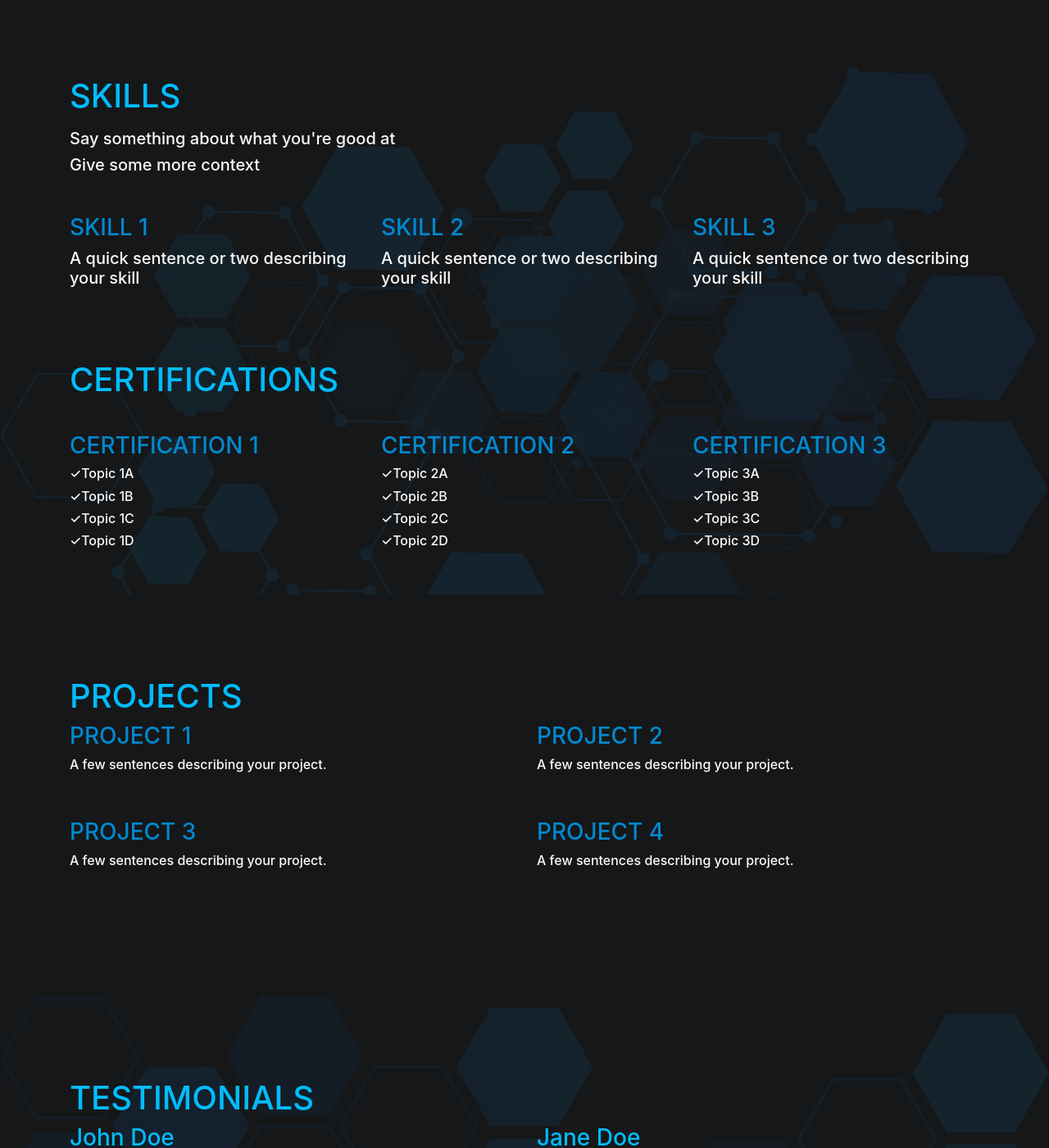
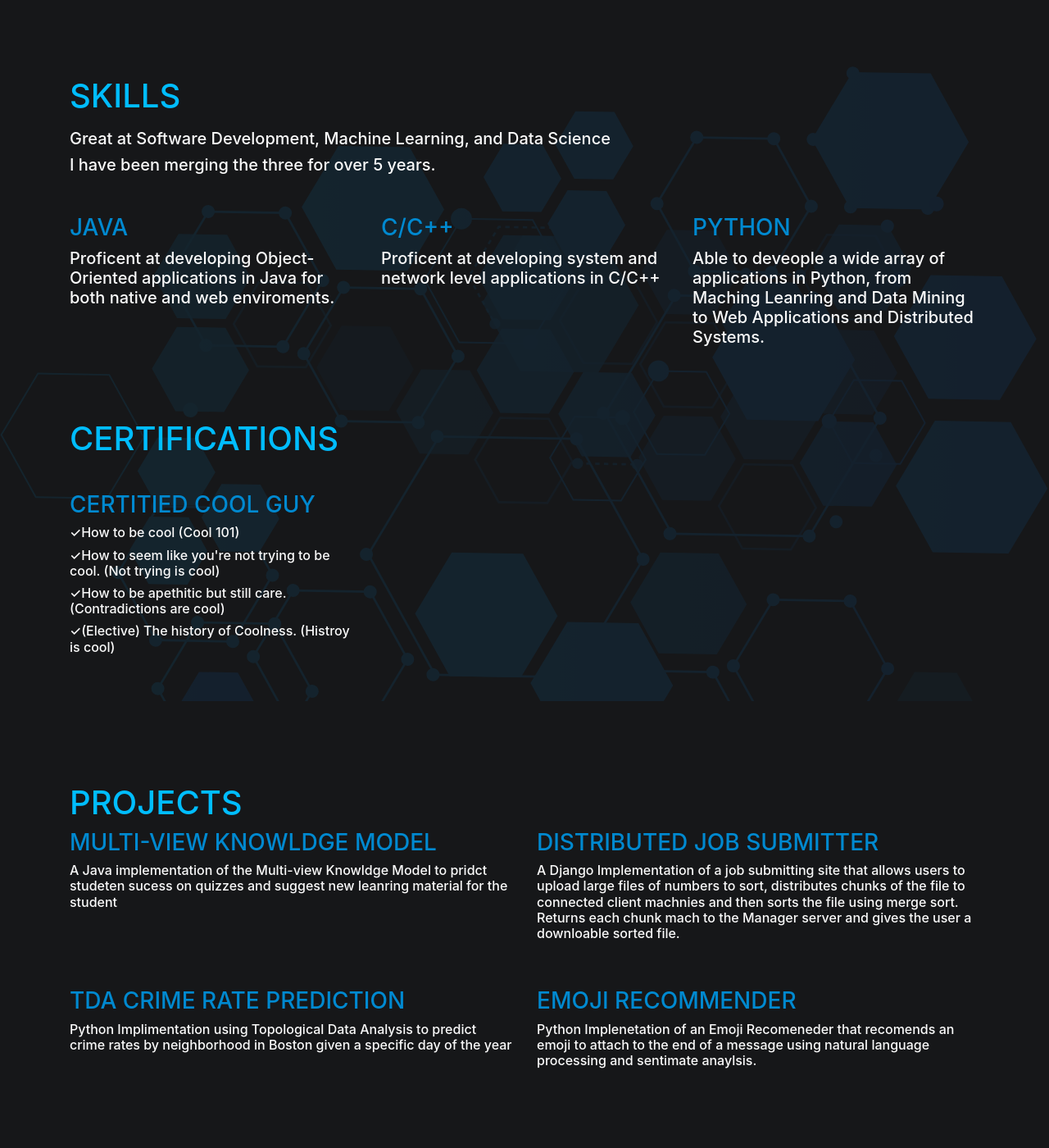
Before and after one commit to wdahl/wdahl.github.io, a Jekyll site: the page built from index.md, in a window 1280 px wide and 1400 px high, scrolled down 1270 px. Shown: the whole window at 82% size. Built offline with Jekyll 4.4.1, drawn with Linux system fonts in a browser that asks for light colours; some of the changed text lies outside the part shown.

Commit message:
updated site

```diff
--- a/_data/about.yml
+++ b/_data/about.yml
@@ -1,3 +1,3 @@
-- Say something about yourself!
+- Will's the name, Data is the game
 
-- You can use multiple paragraphs :)
+- Full-time Grad student, part-time software developer
--- a/_data/projects.yml
+++ b/_data/projects.yml
@@ -1,13 +1,13 @@
 #If you have worked on relevant projects talk about them here
 
-- name: Project 1
-  description: A few sentences describing your project.
+- name: Multi-View Knowldge Model
+  description: A Java implementation of the Multi-view Knowldge Model to pridct studeten sucess on quizzes and suggest new leanring material for the student
 
-- name: Project 2
-  description: A few sentences describing your project.
+- name: Distributed Job Submitter
+  description: A Django Implementation of a job submitting site that allows users to upload large files of numbers to sort, distributes chunks of the file to connected client machnies and then sorts the file using merge sort. Returns each chunk mach to the Manager server and gives the user a downloable sorted file.
 
-- name: Project 3
-  description: A few sentences describing your project.
+- name: TDA Crime Rate Prediction
+  description: Python Implimentation using Topological Data Analysis to predict crime rates by neighborhood in Boston given a specific day of the year
 
-- name: Project 4
-  description: A few sentences describing your project.
+- name: Emoji Recommender
+  description: Python Implenetation of an Emoji Recomeneder that recomends an emoji to attach to the end of a message using natural language processing and sentimate anaylsis.
--- a/_data/skills.yml
+++ b/_data/skills.yml
@@ -1,36 +1,22 @@
-header: Say something about what you're good at
+header: Great at Software Development, Machine Learning, and Data Science
 
-subheader: Give some more context
+subheader: I have been merging the three for over 5 years.
 
 skill_list:
-  - name: Skill 1
-    description: A quick sentence or two describing your skill
+  - name: Java
+    description: Proficent at developing Object-Oriented applications in Java for both native and web enviroments.
 
-  - name: Skill 2
-    description: A quick sentence or two describing your skill
+  - name: C/C++
+    description: Proficent at developing system and network level applications in C/C++
 
-  - name: Skill 3
-    description: A quick sentence or two describing your skill
+  - name: Python
+    description: Able to deveople a wide array of applications in Python, from Maching Leanring and Data Mining to Web Applications and Distributed Systems.
 
 #If you have certifications, talk about them here
 certifications:
-  - name: Certification 1
+  - name: Certitied Cool Guy
     topics:
-      - Topic 1A
-      - Topic 1B
-      - Topic 1C
-      - Topic 1D
-
-  - name: Certification 2
-    topics:
-      - Topic 2A
-      - Topic 2B
-      - Topic 2C
-      - Topic 2D
-
-  - name: Certification 3
-    topics:
-      - Topic 3A
-      - Topic 3B
-      - Topic 3C
-      - Topic 3D
+      - How to be cool (Cool 101)
+      - How to seem like you're not trying to be cool. (Not trying is cool)
+      - How to be apethitic but still care. (Contradictions are cool)
+      - (Elective) The history of Coolness. (Histroy is cool)
--- a/_data/testimonials.yml
+++ b/_data/testimonials.yml
@@ -1,11 +1,6 @@
 #If you have some testimonials list them here
 
-- quote: Thanks for being great!
+- quote: Coolest guy ever!
   person:
-    name: John Doe
-    title: CEO, Company ABC
-
-- quote: Thanks for being awesome!
-  person:
-    name: Jane Doe
-    title: COO, Company ABC
+    name: The Fonz
+    title: CEO of Cool
--- a/index.md
+++ b/index.md
@@ -1,7 +1,7 @@
 ---
-title: Your Website
-author: Your Name Here
-description: "A quick website description"
+title: Will Dahl
+author: Will Dahl
+description: My personal website
 layout: default
 permalink: /
 ---
```
Also changed, not shown: _data/contact.yml (+4 -4 lines), 1 other file.
